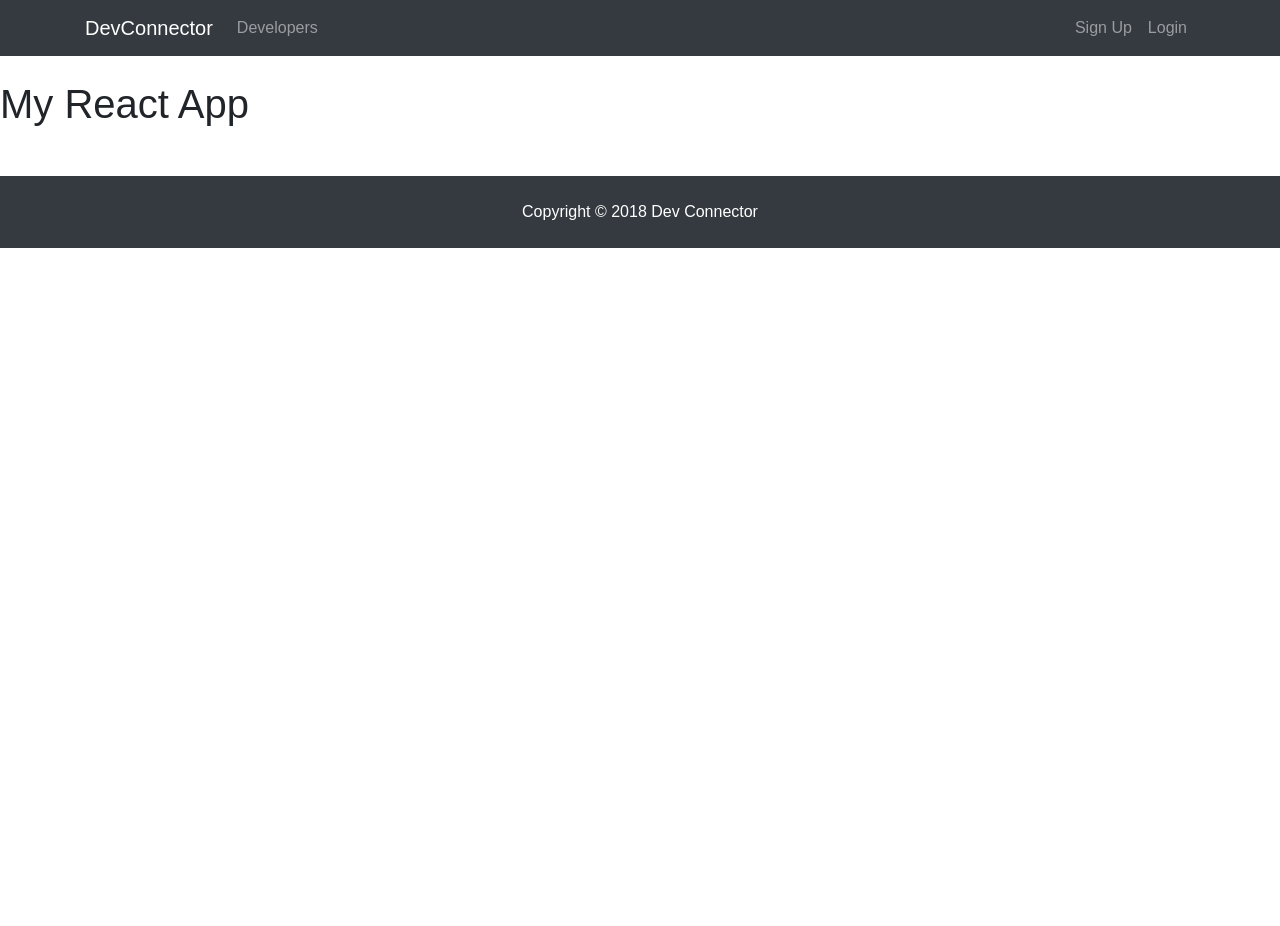
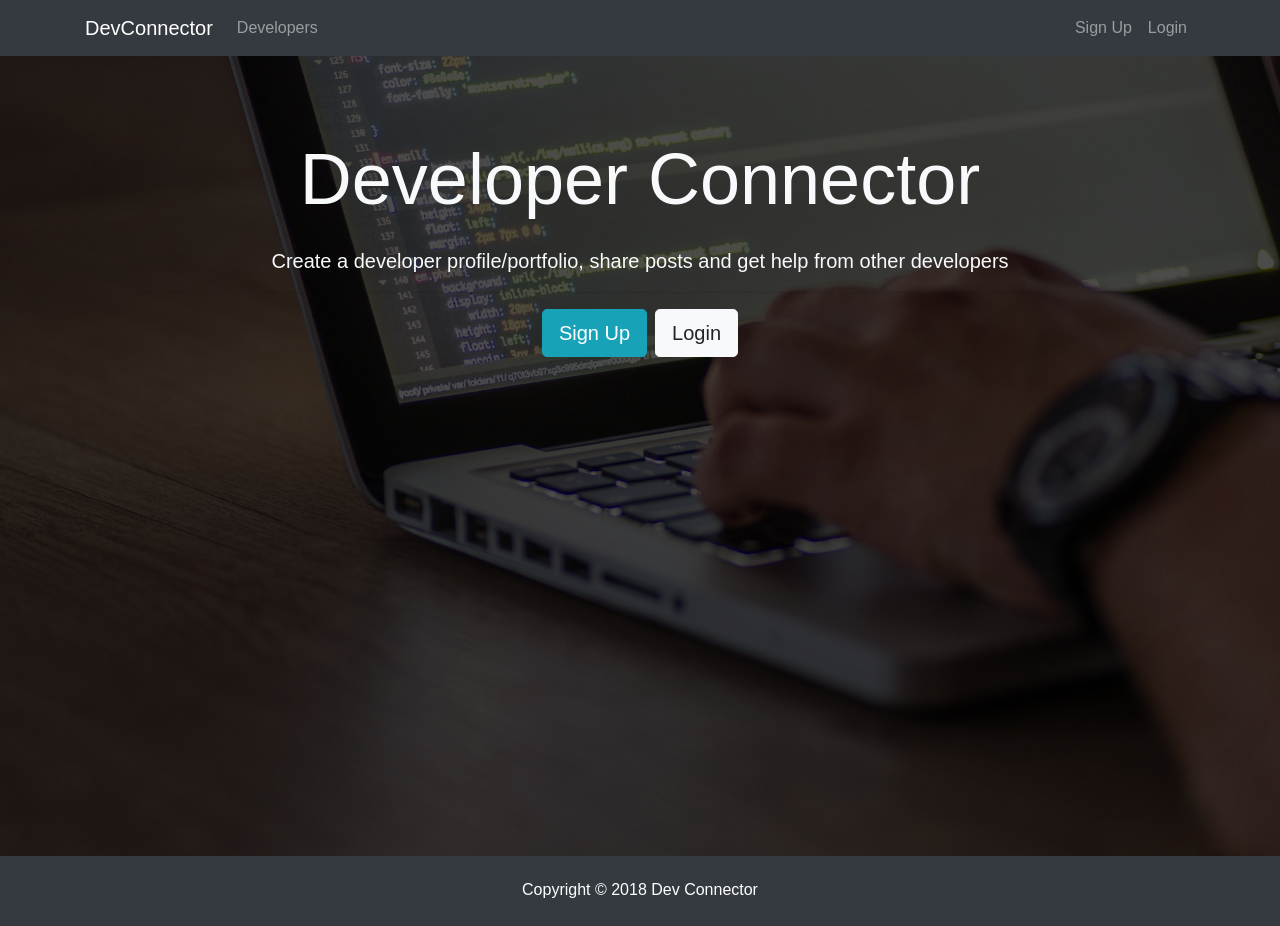
Before and after one commit to tarcisiocorte/dev-social-community, a React (Create React App) app in the folder client/: page / in a window 1280 px wide. Before the commit the page ends 800 px from the top, so only its background shows below. Built offline with nearby package versions, Linux system fonts and the light colour scheme.

Commit message:
landing in the main page

```diff
--- a/client/src/App.js
+++ b/client/src/App.js
@@ -2,6 +2,7 @@
 
 import Navbar from './components/layouts/Navbar';
 import Footer from './components/layouts/Footer';
+import Landing from './components/layouts/Landing';
 
 import './App.css';
 
@@ -10,7 +11,7 @@
     return (
       <div className="App">
         <Navbar />
-        <h1>My React App</h1>
+          <Landing />
         <Footer />
       </div>
     );
--- a/client/src/components/layouts/Landing.js
+++ b/client/src/components/layouts/Landing.js
@@ -0,0 +1,25 @@
+import React, { Component } from 'react'
+
+class Landing extends Component {
+  render() {
+    return (
+    <div className="landing">
+        <div className="dark-overlay landing-inner text-light">
+          <div className="container">
+            <div className="row">
+              <div className="col-md-12 text-center">
+                <h1 className="display-3 mb-4">Developer Connector
+                </h1>
+                <p className="lead"> Create a developer profile/portfolio, share posts and get help from other developers</p>
+                <hr />
+                <a href="register.html" className="btn btn-lg btn-info mr-2">Sign Up</a>
+                <a href="login.html" className="btn btn-lg btn-light">Login</a>
+              </div>
+            </div>
+          </div>
+        </div>
+      </div>
+    )
+  }
+}
+export default Landing;
```
